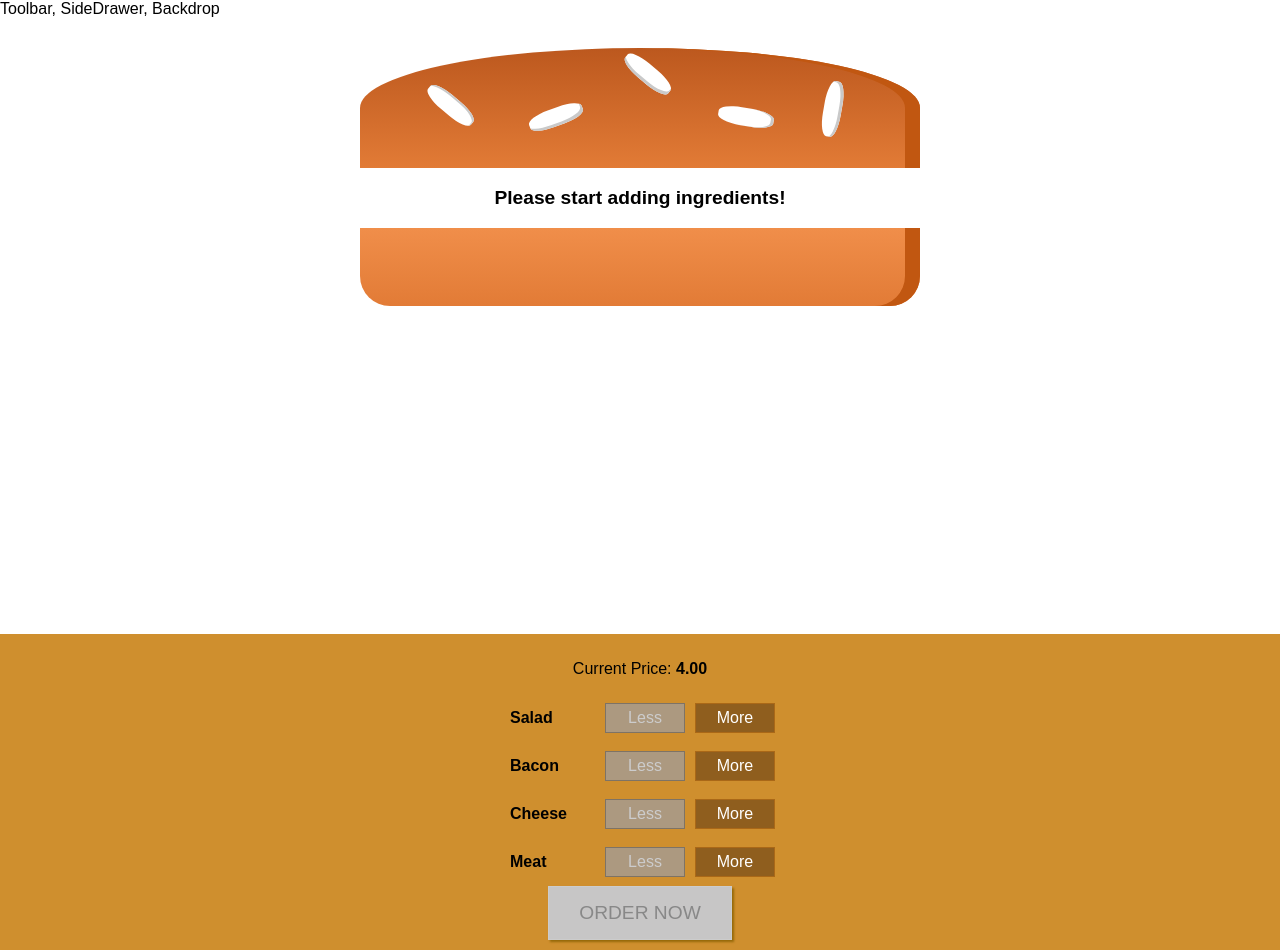
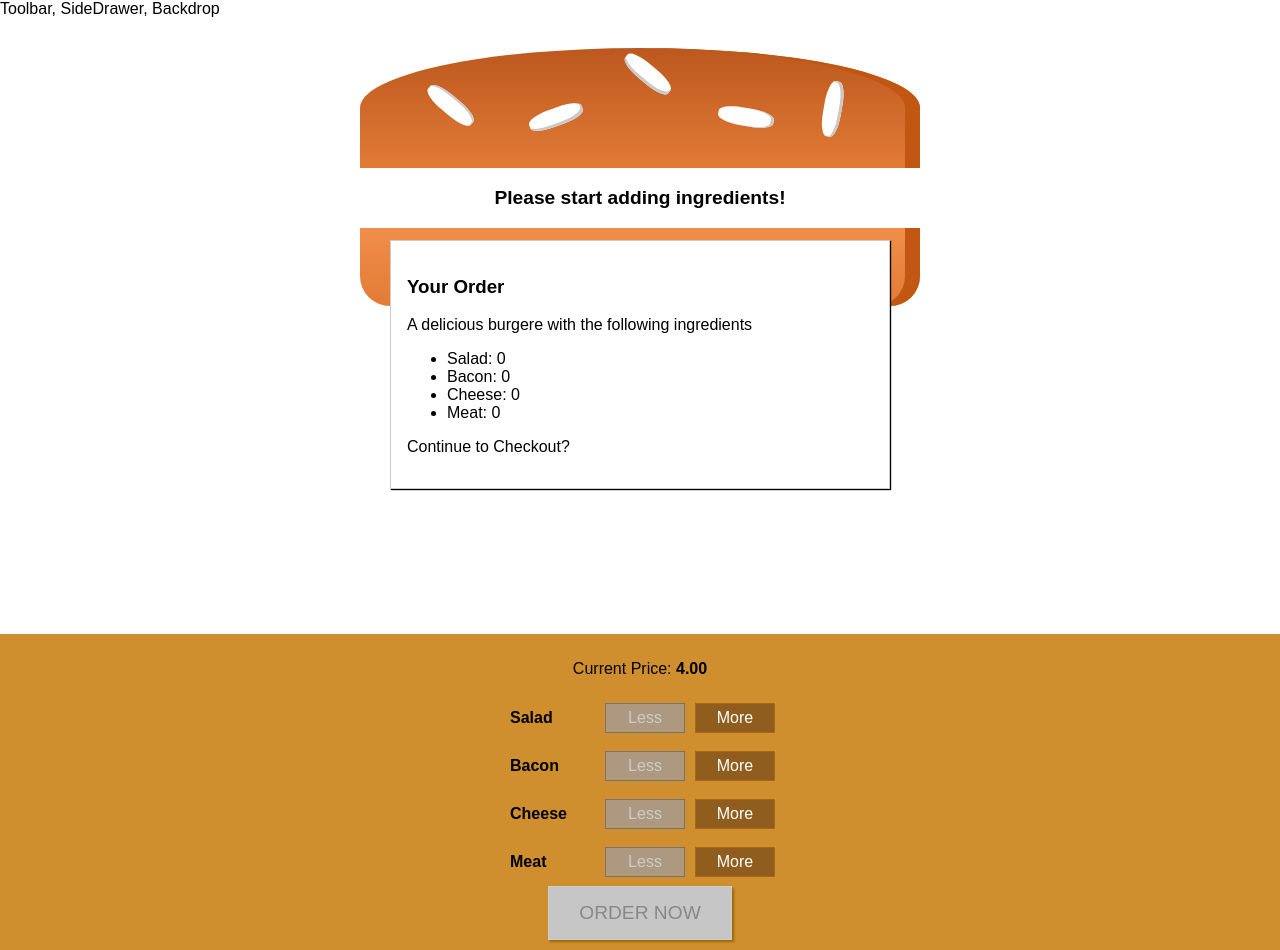
Before and after one commit to Agile-fox/React-Burger-Builder, a React (Create React App) app: page / in a window 1280 px wide. Built offline with nearby package versions, Linux system fonts and the light colour scheme.

Commit message:
adding modal with order

```diff
--- /dev/null
+++ b/src/components/Burger/OrderSummary/OrderSummary.js
@@ -0,0 +1,22 @@
+import React, { Fragment } from 'react';
+
+
+const orderSummary = (props) => {
+    const ingredientSummary = Object.keys(props.ingredients)
+        .map(igKey => {
+            return ( <li key={igKey}><span style={{textTransform: 'capitalize'}}>{igKey}</span>: {props.ingredients[igKey]}</li> );
+        });
+
+    return (
+        <Fragment>
+            <h3>Your Order</h3>
+            <p> A delicious burgere with the following ingredients</p>
+            <ul>
+                {ingredientSummary}
+            </ul>
+            <p>Continue to Checkout?</p>
+        </Fragment>
+    );
+};
+
+export default orderSummary;
--- /dev/null
+++ b/src/components/UI/Modal/Modal.js
@@ -0,0 +1,10 @@
+import React from 'react';
+import classes from './Modal.module.scss';
+
+const modal = (props) => (
+    <div className={classes.Modal}>
+        {props.children}
+    </div>
+);
+
+export default modal;
--- /dev/null
+++ b/src/components/UI/Modal/Modal.module.scss
@@ -0,0 +1,20 @@
+.Modal {
+    position: fixed;
+    z-index: 500;
+    background-color: white;
+    width: 70%;
+    border: 1px solid #ccc;
+    box-shadow: 1px 1px 1px black;
+    padding: 16px;
+    left: 15%;
+    top: 30%;
+    box-sizing: border-box;
+    transition: all 0.3s ease-out;
+}
+
+@media (min-width: 600px) {
+    .Modal {
+        width: 500px;
+        left: calc(50% - 250px);
+    }
+}
--- a/src/containers/BurgerBuilder/BurgerBuilder.js
+++ b/src/containers/BurgerBuilder/BurgerBuilder.js
@@ -1,6 +1,8 @@
 import React, { Component, Fragment } from 'react';
 import Burger from '../../components/Burger/Burger';
 import BuildControls from '../../components/Burger/BuildControls/BuildControls';
+import Modal from '../../components/UI/Modal/Modal';
+import OrderSummary from '../../components/Burger/OrderSummary/OrderSummary';
 
 const INGREDIENT_PRICES = {
     salad: 0.5,
@@ -78,6 +80,9 @@
             // we have here {salad: true, meat: false, ...}
             return(
                 <Fragment>
+                    <Modal>
+                        <OrderSummary ingredients={this.state.ingredients}/>
+                    </Modal>
                     <Burger ingredients={this.state.ingredients}/>
                     <BuildControls
                         ingredientAdded={this.addIngredientHandler}
```
Also changed, not shown: src/components/UI/Backdrop/Backdrop.js (added).
